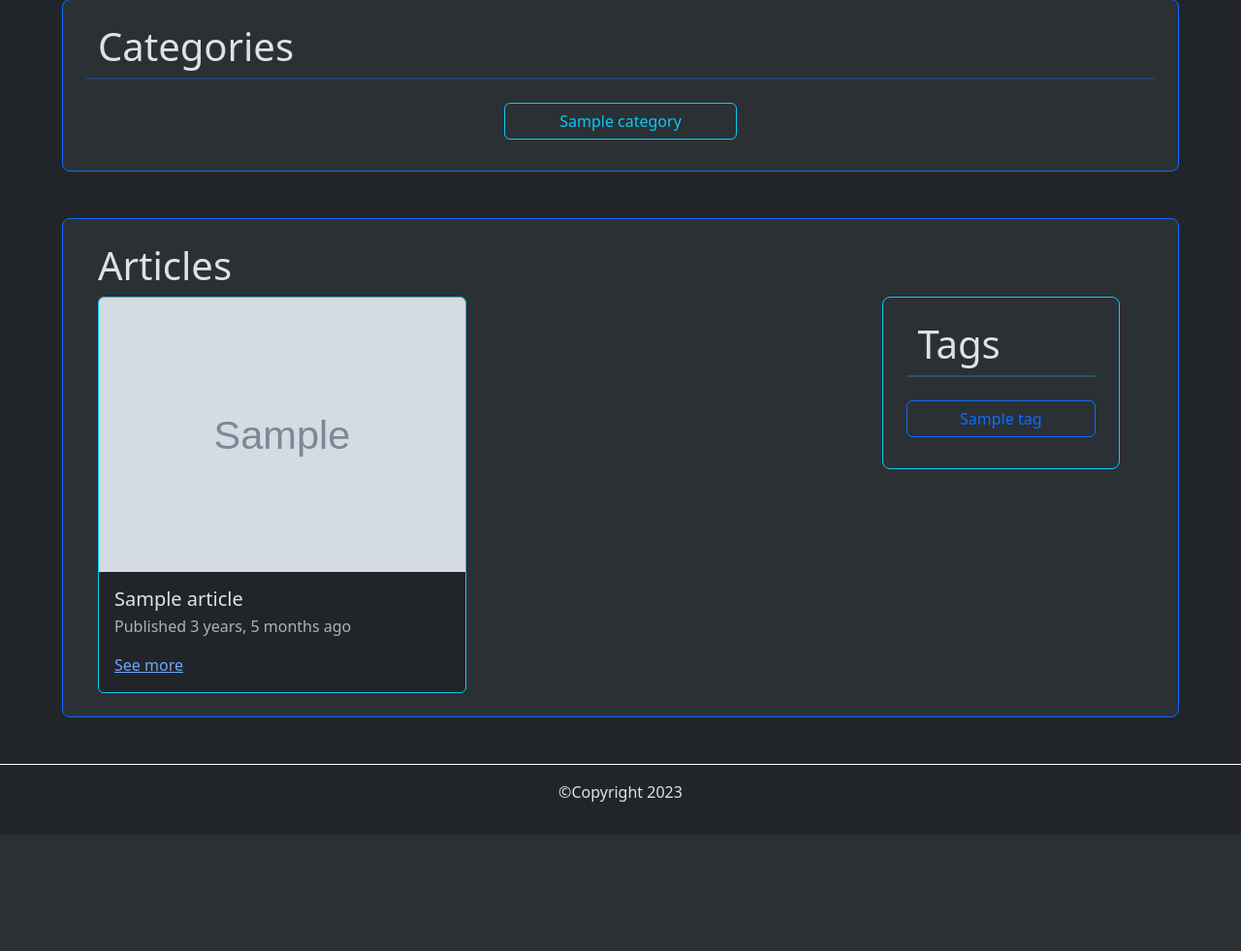
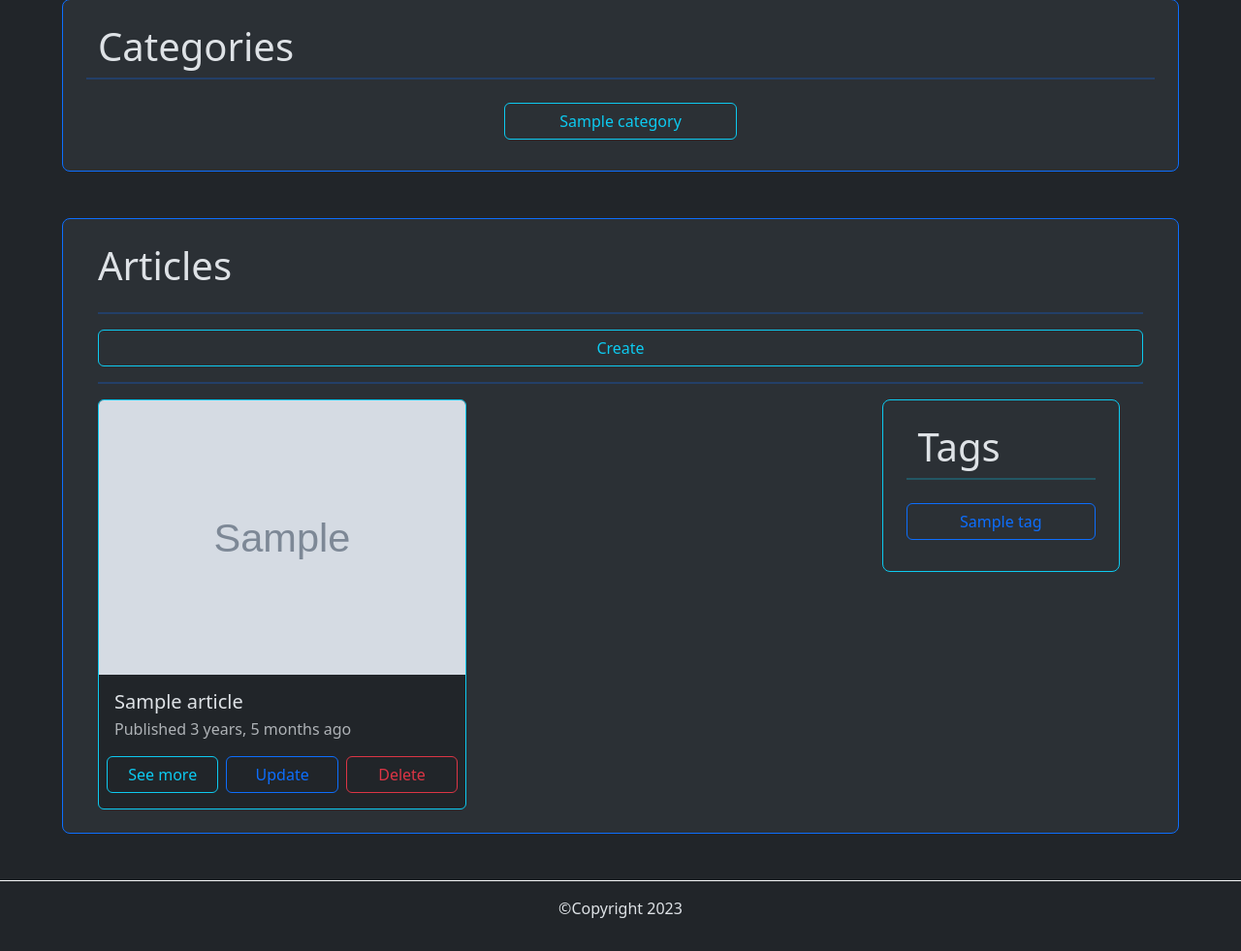
Before and after one commit to KatePril/FirstShopDjango, a Django app: page /blog/ in a window 1280 px wide. Shown: the part 759-1740 px from the top of the page at 97% size. Before the commit the page ends 1586 px from the top, so only its background shows below. Run offline with Django 4.2, Linux system fonts and the light colour scheme; a user stored in the database is signed in; tables that the repository leaves empty hold one stand-in row (values such as "Sample post"); grey boxes marked "Sample" are stand-in pictures; some libraries are stand-ins or nearby versions.

Commit message:
Add create, update, delete

```diff
--- a/blog/templates/blog/articles.html
+++ b/blog/templates/blog/articles.html
@@ -2,6 +2,11 @@
 
 {% block content %}
     <h1>Articles</h1>
+    <div class='d-grid'>
+        <hr class="border border-primary">
+        <a class="btn btn-outline-info" href="{% url 'create' %}">Create</a>
+        <hr class="border border-primary">
+    </div>
     <div class="row">
         <div class="col">
             <div class="row row-cols-2 g-4">
@@ -17,7 +22,13 @@
                                 <h5 class="card-title">{{article.title}}</h5>
                                 <p class="card-subtitle mb-2 text-muted">Published {{article.created_at | timesince}} ago</p>
                                 <p class="card-text">{{article.description}}</p>
-                                <a href="{% url 'details' article.slug %}" class="card-link">See more</a>
+                                <div class="row">
+                                    <a href="{% url 'details' article.slug %}" class="btn btn-outline-info col mx-1">See more</a>
+                                    {% if user.is_authenticated and user == article.author %}
+                                        <a href="{% url 'articles_update' article.slug %}" class="btn btn-outline-primary col mx-1">Update</a>
+                                        <a href="{% url 'articles_delete' article.slug %}" class="btn btn-outline-danger col mx-1">Delete</a>
+                                    {% endif %}
+                                </div>
                             </div>
                         </div>
                     </div>
--- a/blog/urls.py
+++ b/blog/urls.py
@@ -4,6 +4,9 @@ from .views import *
 urlpatterns = [
     path('search/', search, name='search'),
     path('', blog, name='blog'),
+    path('create/', create, name='create'),
+    path('<str:slug>/update', update, name='articles_update'),
+    path('<str:slug>/delete/', delete, name='articles_delete'),
     path('<str:slug>/', details, name='details'),
     path('tag/<str:tag>/', articles_tag_list, name='articles_tag'),
     path('category/<str:category>/', articles_category_list, name='articles_category'),
--- a/blog/views.py
+++ b/blog/views.py
@@ -1,8 +1,9 @@
 from django.db.models import Q
 from django.shortcuts import render, get_object_or_404, redirect
 from django.contrib.auth.decorators import login_required
+from django.contrib import messages
 
-from .forms import CommentForm
+from .forms import CommentForm, ArticleForm
 from blog.models import Article, Tag, Category
 # Create your views here.
 
@@ -51,3 +52,40 @@ def search(request):
     tags = Tag.objects.all()
     categories = Category.objects.all()
     return render(request, 'blog/search.html', {'articles': articles, 'title': 'Search through blog', 'query': query, 'tags' : tags, 'categories': categories})
+
+@login_required()
+def create(request):
+    if request.method == 'POST':
+        form = ArticleForm(request.POST, request.FILES)
+
+        if form.is_valid():
+            article = form.save(commit=False)
+            article.author = request.user
+            article.save()
+            messages.add_message(request, messages.INFO, 'Article created')
+            return redirect('details', slug=article.slug)
+    else:
+        form = ArticleForm()
+
+    return render(request, 'blog/create.html', {'form': form, 'title' : 'Article creation'})
+
+@login_required()
+def update(request, slug):
+    article = get_object_or_404(Article, slug=slug, author=request.user)
+    if request.method == 'POST':
+        form = ArticleForm(request.POST, request.FILES, instance=article)
+
+        if form.is_valid():
+            article = form.save()
+            messages.add_message(request, messages.INFO, 'Article updated')
+            return redirect('details', slug=article.slug)
+    else:
+        form = ArticleForm(instance=article)
+    return render(request, 'blog/update.html', {'form': form, 'title': 'Article edit'})
+
+@login_required()
+def delete(request, slug):
+    article = get_object_or_404(Article, slug=slug, author=request.user)
+    article.delete()
+    messages.add_message(request, messages.INFO, 'Article deleted')
+    return redirect('blog')
```
Also changed, not shown: blog/forms.py (+6 -1 lines), blog/templates/blog/create.html (added, +11 -0 lines), blog/templates/blog/details.html (+4 -7 lines), blog/templates/blog/update.html (added, +11 -0 lines), 1 other file.
